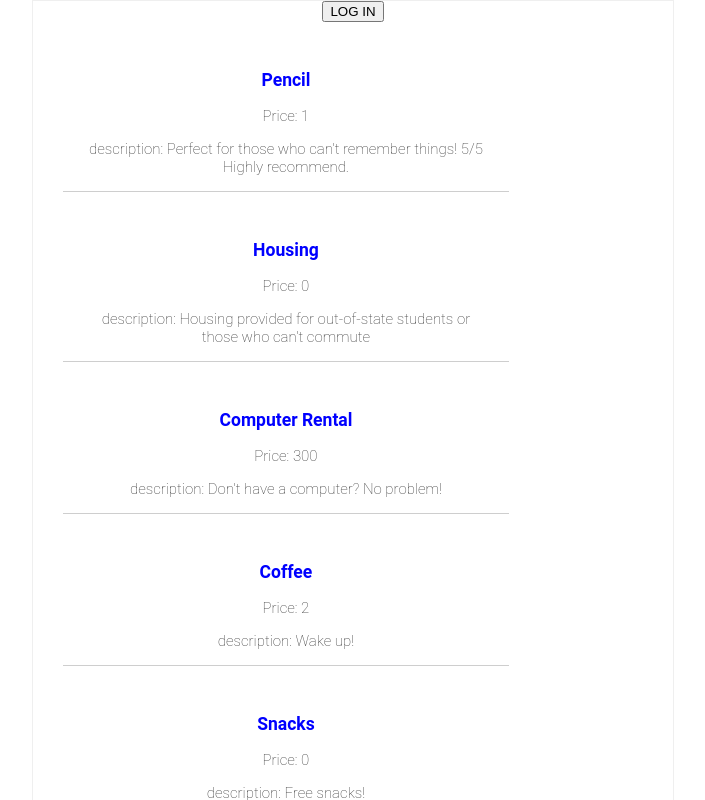
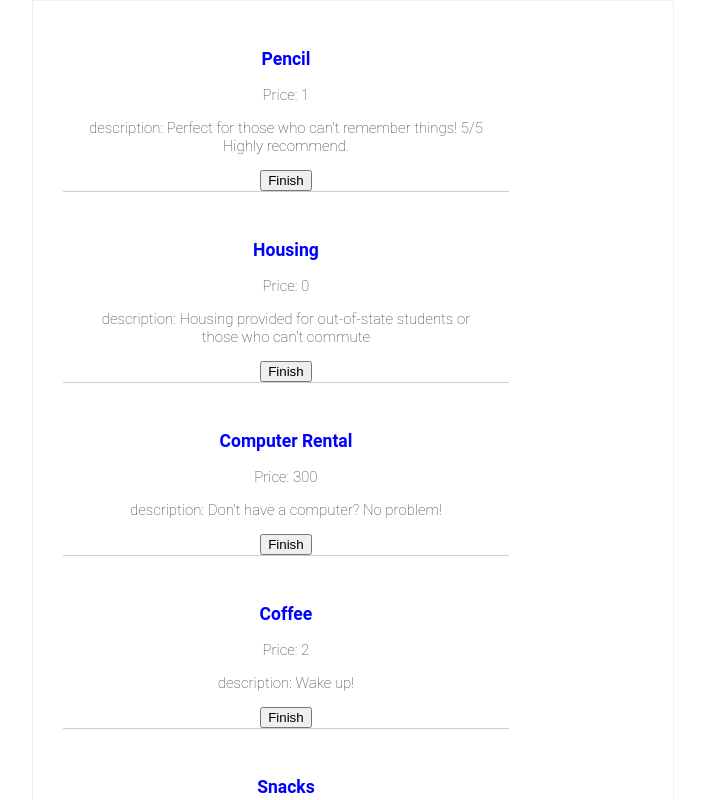
Before and after one commit to dek-haji/Scrimba-React-Project, a React (Create React App) app: page / in a window 1280 px wide. Shown: the top 800 px of the page, without its empty margins (287-992 px from the left). Built offline with nearby package versions, Linux system fonts and the light colour scheme.

Commit message:
adding button

```diff
--- a/src/App.js
+++ b/src/App.js
@@ -17,7 +17,6 @@ class App extends React.Component{
      const products = vsSchoolProducts.map(item => <Product Key={item.id} product={item}/>)
    return (
      <div className="App">
-       <Credential />
        {products}
      </div>
    )
--- a/src/Product.js
+++ b/src/Product.js
@@ -2,12 +2,14 @@ import React from "react"
 
 
 class Product extends React.Component {
+
     render() {
         return(
         <div className="product-list">
             <h3>{this.props.product.name}</h3>
             <p>Price: {this.props.product.price}</p>
-            <p>description: {this.props.product.description}</p>
+                <p>description: {this.props.product.description}</p>
+                <button onClick={console.log("LOL")}>Finish</button>
         </div>
     )
     }
```
